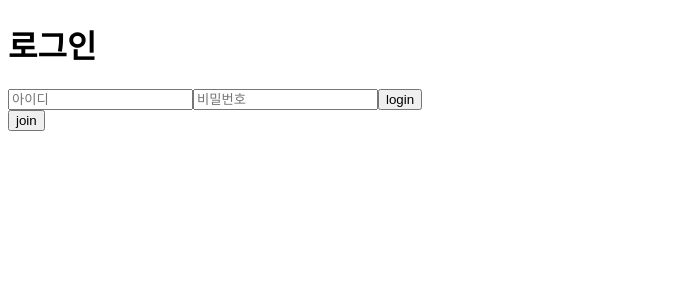
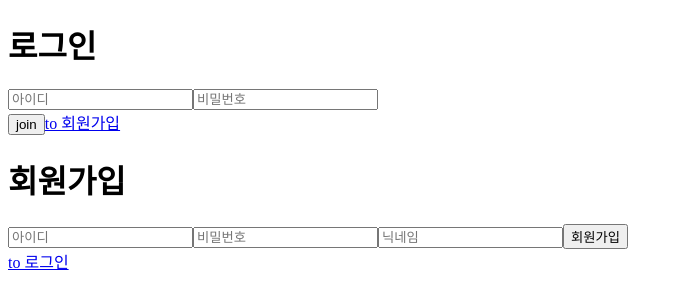
Before and after one commit to Andante23/redux_chunk, a React (Create React App) app: page /login in a window 1280 px wide. Shown: the top 308 px of the page, without its empty margins (0-683 px from the left). Built offline with nearby package versions, Linux system fonts and the light colour scheme.

Commit message:
Router 세팅

```diff
--- a/src/pages/Join.jsx
+++ b/src/pages/Join.jsx
@@ -1,13 +1,16 @@
 import { useState } from "react";
-import { useNavigate } from "react-router-dom";
+import { useSelector } from "react-redux";
+import { Link } from "react-router-dom";
 
 function Join() {
-  const [idea, setIdea] = useState("");
-  const [pw, setPw] = useState("");
-  const [nickName, setNickName] = useState("");
+  const [joinIdea, setJoinIdea] = useState("");
+  const [joinPw, setJoinPw] = useState("");
+  const [joinNickName, setJoinNickName] = useState("");
 
   return (
     <>
+      <div>
+        <h1>회원가입</h1>
         <form>
           <input
             type="text"
@@ -15,9 +18,9 @@ function Join() {
             maxLength={10}
             placeholder="아이디"
             onChange={(e) => {
-            setIdea(e.target.value);
+              setJoinIdea(e.target.value);
             }}
-          value={idea}
+            value={joinIdea}
           />
           <input
             type="text"
@@ -25,9 +28,9 @@ function Join() {
             maxLength={15}
             placeholder="비밀번호"
             onChange={(e) => {
-            setPw(e.target.value);
+              setJoinPw(e.target.value);
             }}
-          value={pw}
+            value={joinPw}
           />
           <input
             type="text"
@@ -35,13 +38,15 @@ function Join() {
             maxLength={10}
             placeholder="닉네임"
             onChange={(e) => {
-            setNickName(e.target.value);
+              setJoinNickName(e.target.value);
             }}
-          value={nickName}
+            value={joinNickName}
           />
 
-        <button>join</button>
+          <button>회원가입</button>
         </form>
+        <Link to={"/login"}>to 로그인</Link>
+      </div>
     </>
   );
 }
--- a/src/pages/Login.jsx
+++ b/src/pages/Login.jsx
@@ -1,21 +1,49 @@
-import { useNavigate } from "react-router-dom";
+import { useState } from "react";
+import { Link } from "react-router-dom";
+import Join from "../pages/Join";
+function Login() {
+  const [idea, setIdea] = useState("");
+  const [pw, setPw] = useState("");
+  const [nickName, setNickName] = useState("");
 
-function Login() {
-  const navi = useNavigate();
+  // login창에서 join을 클릭하면 -> login 비활성화  , join 활성화
+  // join창에서 login을 클릭하면 -> join 비활성화 , login 활성화
 
-  const goToJoin = () => {
-    navi("join");
+  const [selectState, setSelectState] = useState("none");
+
+  const toggleJoinPage = () => {
+    setSelectState("block");
   };
 
   return (
     <>
-      <h1>로그인</h1>
-      <form>
-        <input type="text" placeholder="아이디" />
-        <input type="text" placeholder="비밀번호" />
-        <button>login</button>
-      </form>
-      <button onClick={goToJoin}>join</button>
+      {/* login */}
+      <div>
+        <h1>로그인</h1>
+        <form>
+          <input
+            type="text"
+            placeholder="아이디"
+            value={idea}
+            onChange={(e) => {
+              setIdea(e.target.value);
+            }}
+          />
+          <input
+            type="text"
+            placeholder="비밀번호"
+            value={pw}
+            onChange={(e) => {
+              setPw(e.target.value);
+            }}
+          />
+        </form>
+        <button>join</button>
+        <Link to={"/join"}>to 회원가입</Link>
+      </div>
+
+      {/* join */}
+      <Join />
     </>
   );
 }
--- a/src/shared/Router.js
+++ b/src/shared/Router.js
@@ -1,35 +1,36 @@
 // Router.js
 
-// import { useSelector } from "react-redux"; // useSelector를 추가합니다.
-import { BrowserRouter, Route, Routes, Navigate } from "react-router-dom";
-import Home from "pages/HomePage";
-import Detail from "pages/DetailPage";
+import { BrowserRouter, Route, Routes } from "react-router-dom";
+import HomePage from "../pages/HomePage.jsx";
+import DetailPage from "../pages/DetailPage.jsx";
 import Login from "pages/Login";
 import Join from "pages/Join";
 import { useState } from "react";
 import Profile from "pages/Profile";
+import { useSelector } from "react-redux";
 
 const Router = () => {
+  const { isAuthenticated } = useSelector((state) => state.auth);
+  console.log(isAuthenticated);
+
   // 로그인 상태 유무를 알려주는 변수
-  const [isLogin, setIsLogin] = useState(false);
+  const [isLoginState, setIsLoginState] = useState(isAuthenticated);
 
   return (
     <BrowserRouter>
       <Routes>
-        {isLogin ? (
+        {isLoginState === true ? (
           <>
             <Route path="/profile" element={<Profile />} />
-            <Route path="/" element={<Home />} />
-            <Route path="/detail/:id" element={<Detail />} />
+            <Route path="/" element={<HomePage />} />
+            <Route path="/detail/:id" element={<DetailPage />} />
           </>
         ) : (
           <>
             <Route path="/login" element={<Login />} />
-            <Route path="*" element={<Navigate replace to="/" />} />
+            <Route path="/join" element={<Join />} />
           </>
         )}
-
-        <Route path="/join" element={<Join />} />
       </Routes>
     </BrowserRouter>
   );
--- a/src/store/config/configStore.js
+++ b/src/store/config/configStore.js
@@ -1,11 +1,11 @@
 import znbFanLetter from "store/modules/znbFanLetter";
 
 import { configureStore } from "@reduxjs/toolkit";
-import userInfoSlice from "store/modules/authSlice";
+import authSlice from "store/modules/authSlice";
 
 export const store = configureStore({
   reducer: {
     znabi: znbFanLetter,
-    auth: userInfoSlice,
+    auth: authSlice,
   },
 });
--- a/src/store/modules/authSlice.js
+++ b/src/store/modules/authSlice.js
@@ -1,20 +1,25 @@
-// authSlice.js
+// authSlice.js : 로그인 상태를 관리하기 위한 리덕스 모듈
 
 import { createSlice } from "@reduxjs/toolkit";
 
-const initialState = {
-  accessToken: null,
-};
+const initialState = { isAuthenticated: false };
 
-export const userInfoSlice = createSlice({
-  name: "userInfo",
+// 이전 action creator 와 action variables 를 해줄필요 없음
+const authSlice = createSlice({
+  name: "authentication",
   initialState,
   reducers: {
-    setAccessToken: (state, action) => {
-      state.accessToken = action.payload;
+    // 로그인상태여부를 가르는
+    login(state) {
+      state.isAuthenticated = true;
+    },
+
+    logout(state) {
+      state.isAuthenticated = false;
     },
   },
 });
 
-export const { setAccessToken } = userInfoSlice.actions;
-export default userInfoSlice.reducer;
+export const { login, logout } = authSlice.actions;
+
+export default authSlice.reducer;
```
Also changed, not shown: src/pages/Layout.jsx (deleted, +0 -40 lines). Lines whose indentation alone changed are shown as unchanged.
